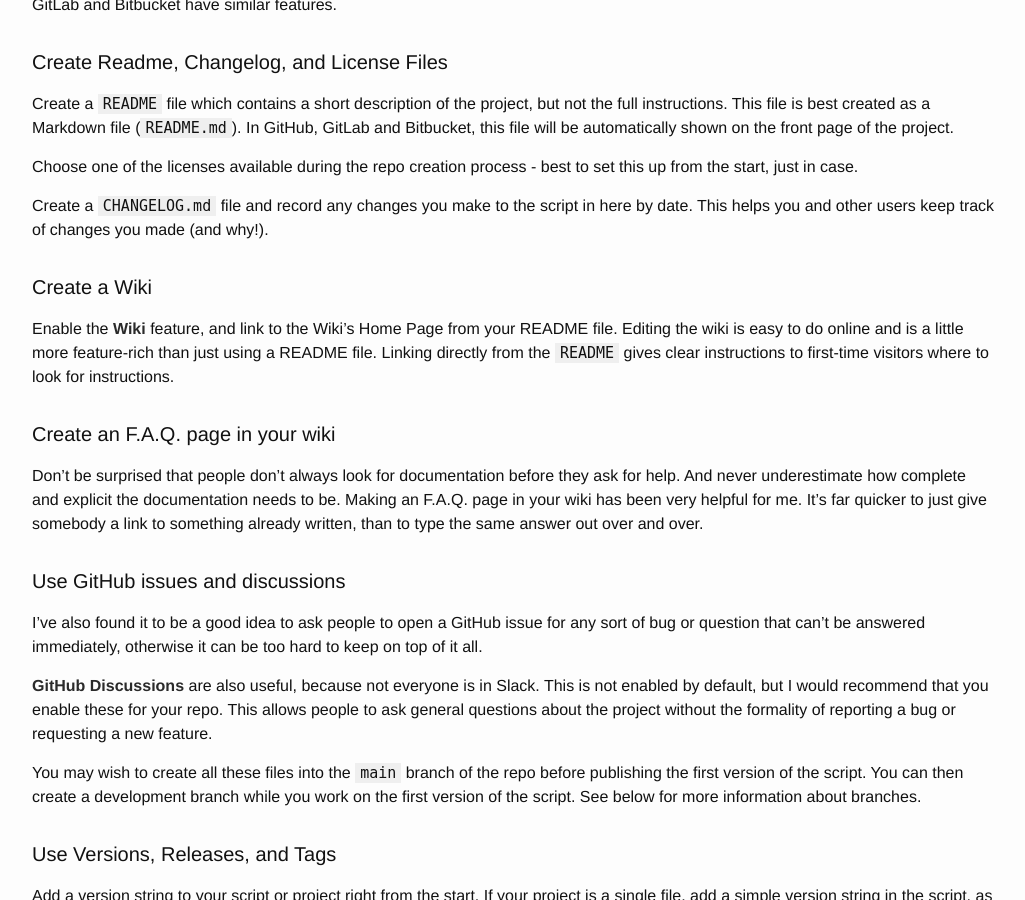
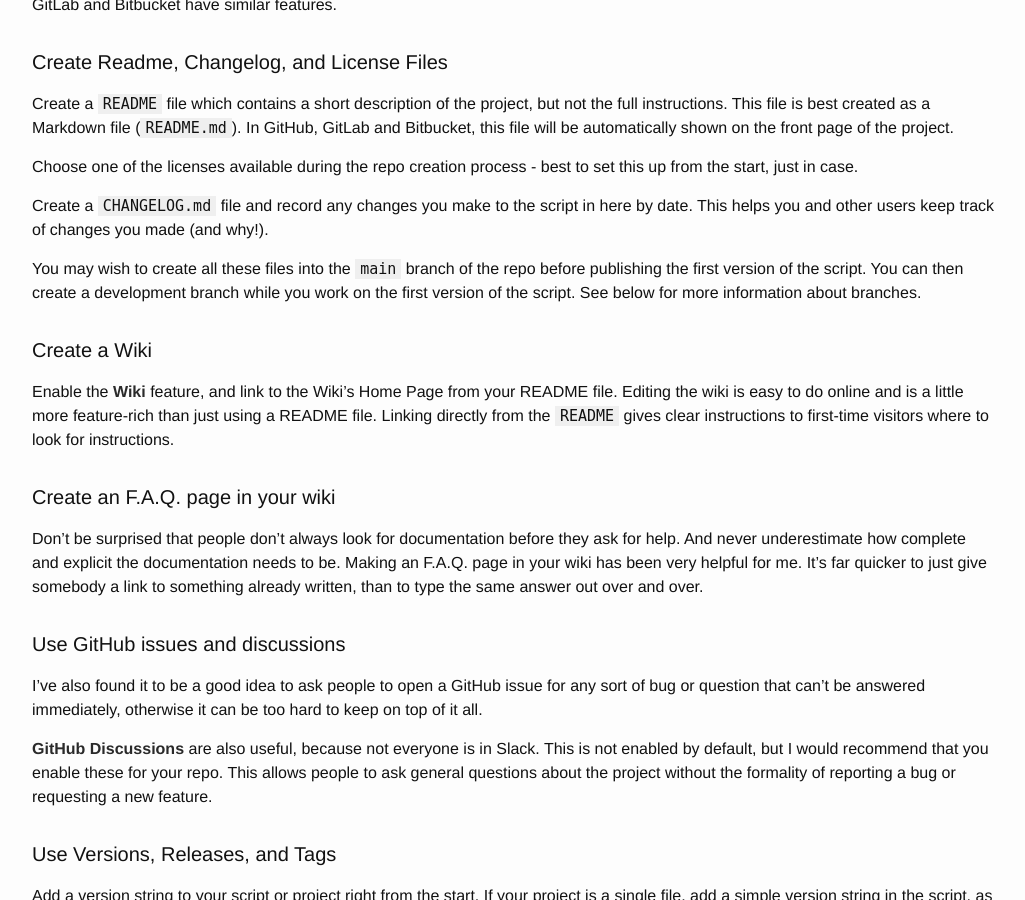
Before and after one commit to grahampugh/grahampugh.github.io, a Jekyll site: the page built from _posts/2023-07-10-handling-an-open-source-project.md, in a window 1280 px wide and 900 px high, scrolled down 1979 px. Shown: the whole window, without its empty margins (126-1151 px from the left). Built offline with Jekyll 4.4.1, drawn with Linux system fonts in a browser that asks for light colours; comment, search, counter and statistics services are not loaded; some of the changed lines change nothing that is shown.

Commit message:
move a paragraph

```diff
--- a/_posts/2023-07-10-handling-an-open-source-project.md
+++ b/_posts/2023-07-10-handling-an-open-source-project.md
@@ -57,6 +57,8 @@
 
 Create a `CHANGELOG.md` file and record any changes you make to the script in here by date. This helps you and other users keep track of changes you made (and why!).
 
+You may wish to create all these files into the `main` branch of the repo before publishing the first version of the script. You can then create a development branch while you work on the first version of the script. See below for more information about branches.
+
 ### Create a Wiki
 
 Enable the [Wiki][2] feature, and link to the Wiki's Home Page from your README file. Editing the wiki is easy to do online and is a little more feature-rich than just using a README file. Linking directly from the `README` gives clear instructions to first-time visitors where to look for instructions.
@@ -70,8 +72,6 @@
 I've also found it to be a good idea to ask people to open a GitHub issue for any sort of bug or question that can't be answered immediately, otherwise it can be too hard to keep on top of it all.
 
 [GitHub Discussions][1] are also useful, because not everyone is in Slack. This is not enabled by default, but I would recommend that you enable these for your repo. This allows people to ask general questions about the project without the formality of reporting a bug or requesting a new feature.
-
-You may wish to create all these files into the `main` branch of the repo before publishing the first version of the script. You can then create a development branch while you work on the first version of the script. See below for more information about branches.
 
 ### Use Versions, Releases, and Tags
 
```
